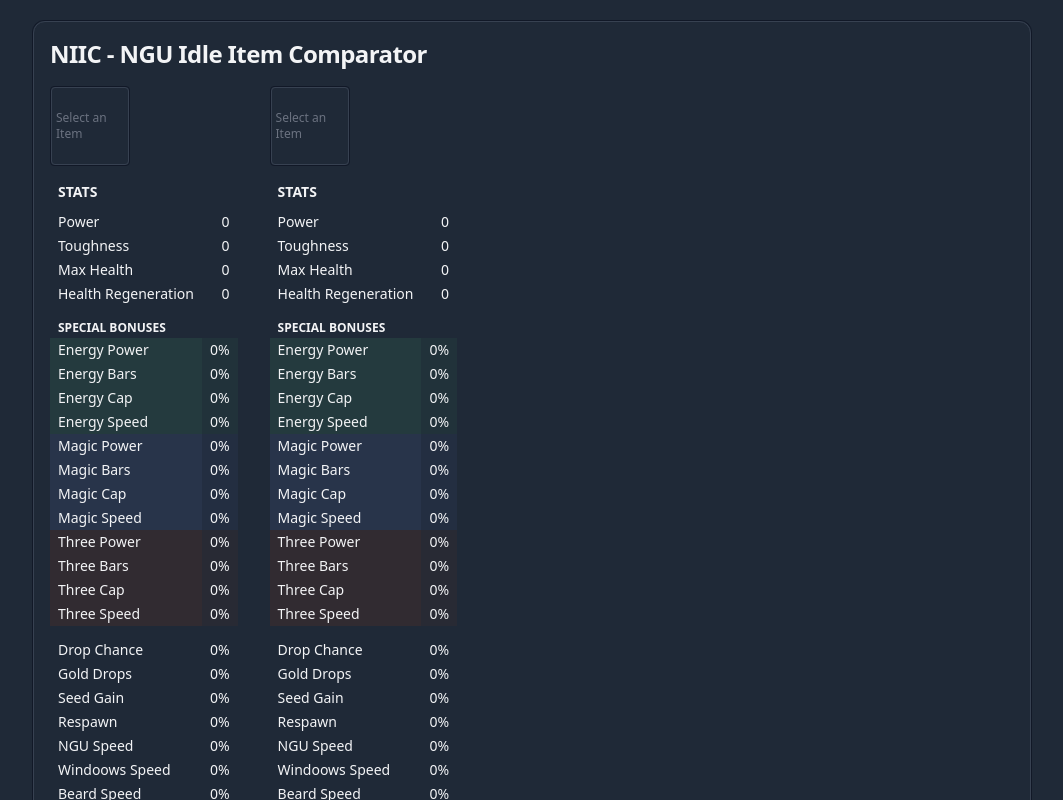
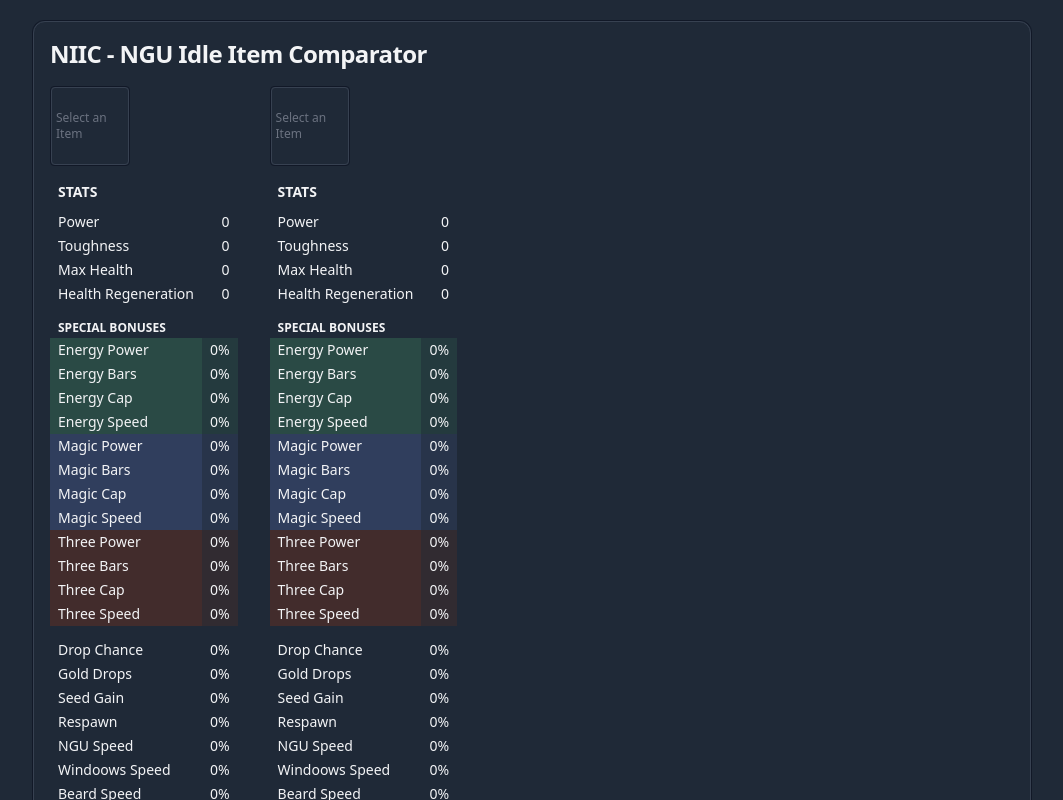
Before and after one commit to Kovah/niic, a Vue app: page / in a window 1280 px wide. Shown: the top 800 px of the page, without its empty margins (108-1171 px from the left). Built offline with nearby package versions, Linux system fonts and the light colour scheme.

Commit message:
Optimize item selector handling + stats styling

```diff
--- a/src/components/ItemSelector.vue
+++ b/src/components/ItemSelector.vue
@@ -1,6 +1,6 @@
 <template>
-    <div v-show="store.itemSelector.isOpen" class="absolute z-30 left-0 top-0 right-0 bottom-0">
-        <div class="container mx-auto pt-10">
+    <div v-if="store.itemSelector.isOpen" class="absolute z-30 left-0 top-0 right-0 bottom-0">
+        <div class="container max-h-full mx-auto py-5 overflow-y-auto">
             <div class="relative z-40 bg-gray-900 rounded-xl border border-gray-900 w-full max-w-xl mx-auto shadow-xl">
                 <div class="rounded-xl border border-gray-700 p-4">
 
@@ -40,9 +40,9 @@
 
 
                     <div class="flex flex-wrap">
-                        <div class="w-12 h-12 border-2 border-gray-700 text-xs break-words cursor-pointer"
+                        <div class="w-12 h-12 border-2 border-gray-700 text-xs break-words overflow-hidden cursor-pointer"
                             v-for="item in itemList" v-on:click="applyItem(item)">
-                            <img :src="'/items/' + item.id + '.png'" :alt="item.name">
+                            <img :src="'/items/' + item.id + '.png'" :alt="item.name" loading="lazy">
                         </div>
                     </div>
 
--- a/src/components/Stats.vue
+++ b/src/components/Stats.vue
@@ -22,52 +22,52 @@
             <th colspan="2">Special Bonuses</th>
         </tr>
         <tr>
-            <td class="bg-ngu-energy/10">Energy Power</td>
-            <td :class="'bonus bg-ngu-energy/5 ' + bonusClass('ePower')">{{ ePower }}</td>
+            <td class="bg-ngu-energy/20">Energy Power</td>
+            <td :class="'bonus bg-ngu-energy/10 ' + bonusClass('ePower')">{{ ePower }}</td>
         </tr>
         <tr>
-            <td class="bg-ngu-energy/10">Energy Bars</td>
-            <td :class="'bonus bg-ngu-energy/5 ' + bonusClass('eBars')">{{ eBars }}</td>
+            <td class="bg-ngu-energy/20">Energy Bars</td>
+            <td :class="'bonus bg-ngu-energy/10 ' + bonusClass('eBars')">{{ eBars }}</td>
         </tr>
         <tr>
-            <td class="bg-ngu-energy/10">Energy Cap</td>
-            <td :class="'bonus bg-ngu-energy/5 ' + bonusClass('eCap')">{{ eCap }}</td>
+            <td class="bg-ngu-energy/20">Energy Cap</td>
+            <td :class="'bonus bg-ngu-energy/10 ' + bonusClass('eCap')">{{ eCap }}</td>
         </tr>
         <tr>
-            <td class="bg-ngu-energy/10">Energy Speed</td>
-            <td :class="'bonus bg-ngu-energy/5 ' + bonusClass('eSpeed')">{{ eSpeed }}</td>
+            <td class="bg-ngu-energy/20">Energy Speed</td>
+            <td :class="'bonus bg-ngu-energy/10 ' + bonusClass('eSpeed')">{{ eSpeed }}</td>
         </tr>
         <tr>
-            <td class="bg-ngu-magic/10">Magic Power</td>
-            <td :class="'bonus bg-ngu-magic/5 ' + bonusClass('mPower')">{{ mPower }}</td>
+            <td class="bg-ngu-magic/20">Magic Power</td>
+            <td :class="'bonus bg-ngu-magic/10 ' + bonusClass('mPower')">{{ mPower }}</td>
         </tr>
         <tr>
-            <td class="bg-ngu-magic/10">Magic Bars</td>
-            <td :class="'bonus bg-ngu-magic/5 ' + bonusClass('mBars')">{{ mBars }}</td>
+            <td class="bg-ngu-magic/20">Magic Bars</td>
+            <td :class="'bonus bg-ngu-magic/10 ' + bonusClass('mBars')">{{ mBars }}</td>
         </tr>
         <tr>
-            <td class="bg-ngu-magic/10">Magic Cap</td>
-            <td :class="'bonus bg-ngu-magic/5 ' + bonusClass('mCap')">{{ mCap }}</td>
+            <td class="bg-ngu-magic/20">Magic Cap</td>
+            <td :class="'bonus bg-ngu-magic/10 ' + bonusClass('mCap')">{{ mCap }}</td>
         </tr>
         <tr>
-            <td class="bg-ngu-magic/10">Magic Speed</td>
-            <td :class="'bonus bg-ngu-magic/5 ' + bonusClass('mSpeed')">{{ mSpeed }}</td>
+            <td class="bg-ngu-magic/20">Magic Speed</td>
+            <td :class="'bonus bg-ngu-magic/10 ' + bonusClass('mSpeed')">{{ mSpeed }}</td>
         </tr>
         <tr>
-            <td class="bg-ngu-three/10">Three Power</td>
-            <td :class="'bonus bg-ngu-three/5 ' + bonusClass('threePower')">{{ threePower }}</td>
+            <td class="bg-ngu-three/20">Three Power</td>
+            <td :class="'bonus bg-ngu-three/10 ' + bonusClass('threePower')">{{ threePower }}</td>
         </tr>
         <tr>
-            <td class="bg-ngu-three/10">Three Bars</td>
-            <td :class="'bonus bg-ngu-three/5 ' + bonusClass('threeBars')">{{ threeBars }}</td>
+            <td class="bg-ngu-three/20">Three Bars</td>
+            <td :class="'bonus bg-ngu-three/10 ' + bonusClass('threeBars')">{{ threeBars }}</td>
         </tr>
         <tr>
-            <td class="bg-ngu-three/10">Three Cap</td>
-            <td :class="'bonus bg-ngu-three/5 ' + bonusClass('threeCap')">{{ threeCap }}</td>
+            <td class="bg-ngu-three/20">Three Cap</td>
+            <td :class="'bonus bg-ngu-three/10 ' + bonusClass('threeCap')">{{ threeCap }}</td>
         </tr>
         <tr>
-            <td class="bg-ngu-three/10">Three Speed</td>
-            <td :class="'bonus bg-ngu-three/5 ' + bonusClass('threeSpeed')">{{ threeSpeed }}</td>
+            <td class="bg-ngu-three/20">Three Speed</td>
+            <td :class="'bonus bg-ngu-three/10 ' + bonusClass('threeSpeed')">{{ threeSpeed }}</td>
         </tr>
         <tr class="divider"></tr>
         <tr>
--- a/src/store.js
+++ b/src/store.js
@@ -17,8 +17,10 @@
     },
     openItemSelector () {
         this.itemSelector.isOpen = true;
+        document.body.classList.add('overflow-hidden');
     },
     closeItemSelector () {
         this.itemSelector.isOpen = false;
+        document.body.classList.remove('overflow-hidden');
     }
 });
```
